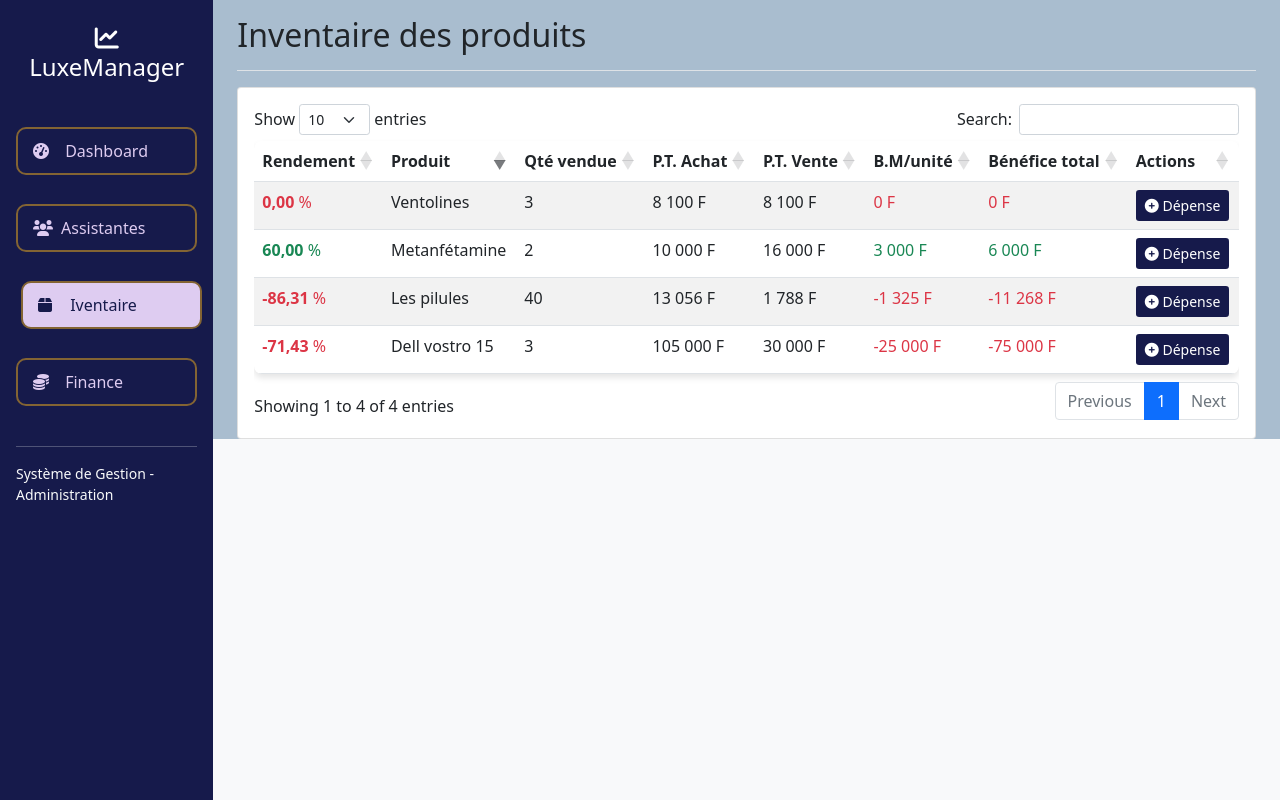
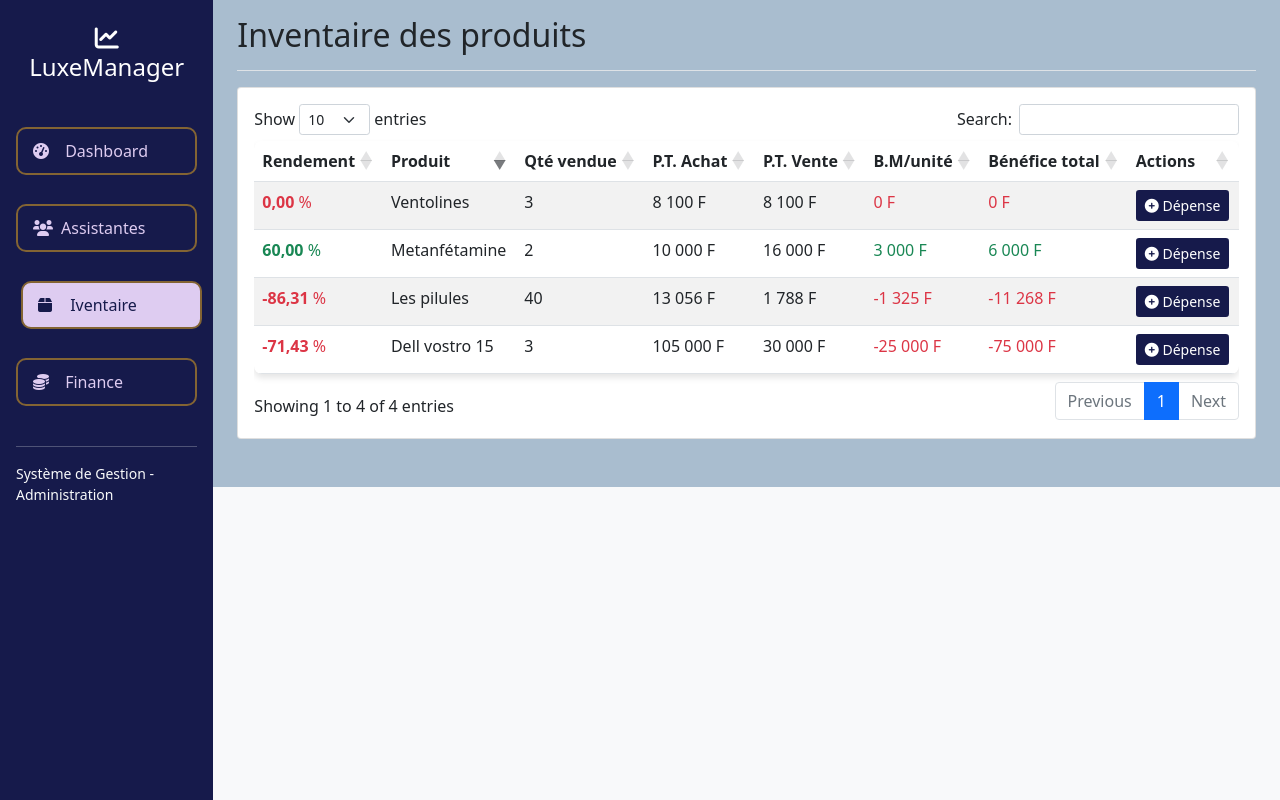
Before and after one commit to henocn/gestion-shopping, a PHP site: page /products/index.php in a window 1280 px wide. Run offline with PHP 8.4, Linux system fonts and the light colour scheme; data comes from the database, SQL or seed files in the repository; data that the repository does not hold is empty; some libraries are stand-ins or nearby versions.

Commit message:
table margin bottom

```diff
--- a/products/index.php
+++ b/products/index.php
@@ -67,7 +67,7 @@ $soldProducts = $productManager->getSoldProducts();
                     <h1 class="h2">Inventaire des produits</h1>
                 </div>
 
-                <div class="card">
+                <div class="card mb-5">
                     <div class="card-body">
                         <div class="table-responsive">
                             <table id="productsTable" class="table table-striped table-hover">
```
